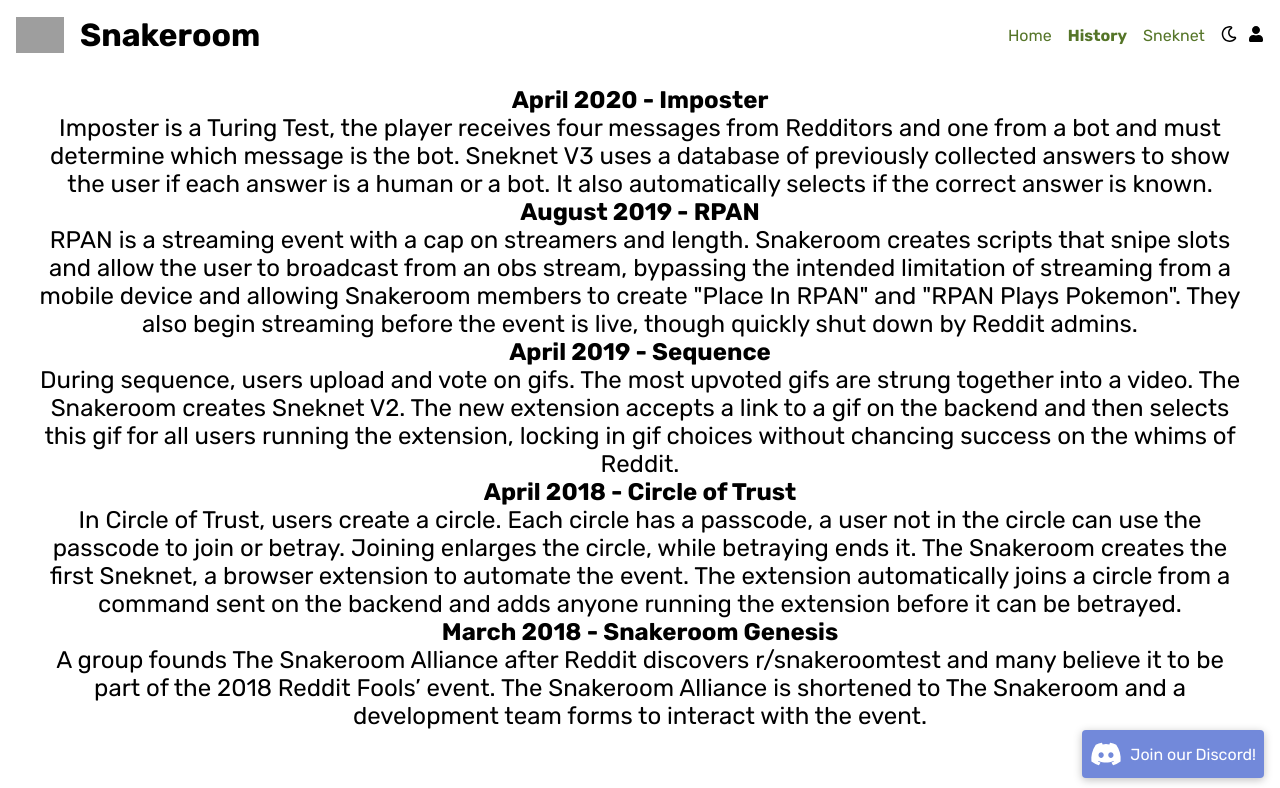
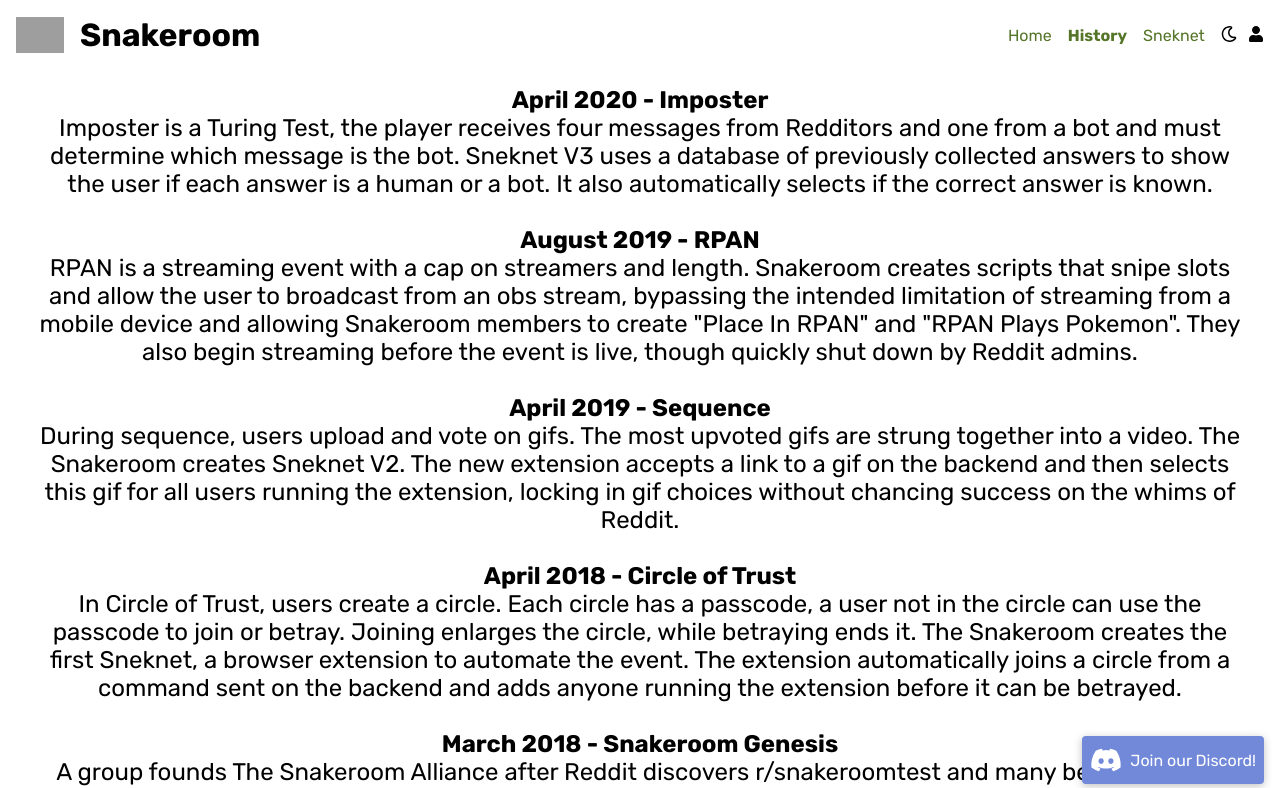
Before and after one commit to Snakeroom/Website, a Next.js app: page /history in a window 1280 px wide. Shown: the top 788 px of the page. Built offline with nearby package versions, Linux system fonts and the light colour scheme; grey boxes are pictures that could not be loaded.

Commit message:
Updated history.js Updated after review by @odensc

```diff
--- a/pages/history.js
+++ b/pages/history.js
@@ -12,52 +12,51 @@
 			<title>History - The Snakeroom</title>
 		</Head>
 		<Body>
-			<p>
 			<strong>April 2020 - Imposter</strong>
 			<br />
-				Imposter is a Turing Test, the player receives four messages
-				from Redditors and one from a bot and must determine which
-				message is the bot. Sneknet V3 uses a database of previously
-				collected answers to show the user if each answer is a human or
-				a bot. It also automatically selects if the correct answer is
-				known.
+			Imposter is a Turing Test, the player receives four messages from
+			Redditors and one from a bot and must determine which message is the
+			bot. Sneknet V3 uses a database of previously collected answers to
+			show the user if each answer is a human or a bot. It also
+			automatically selects if the correct answer is known.
+			<br />
 			<br />
 			<strong>August 2019 - RPAN</strong>
 			<br />
 			RPAN is a streaming event with a cap on streamers and length.
 			Snakeroom creates scripts that snipe slots and allow the user to
-				broadcast from an obs stream, bypassing the intended limitation
-				of streaming from a mobile device and allowing Snakeroom members
-				to create &quot;Place In RPAN&quot; and &quot;RPAN Plays
-				Pokemon&quot;. They also begin streaming before the event is
-				live, though quickly shut down by Reddit admins.
+			broadcast from an obs stream, bypassing the intended limitation of
+			streaming from a mobile device and allowing Snakeroom members to
+			create &quot;Place In RPAN&quot; and &quot;RPAN Plays Pokemon&quot;.
+			They also begin streaming before the event is live, though quickly
+			shut down by Reddit admins.
+			<br />
 			<br />
 			<strong>April 2019 - Sequence</strong>
 			<br />
 			During sequence, users upload and vote on gifs. The most upvoted
-				gifs are strung together into a video. The Snakeroom creates
-				Sneknet V2. The new extension accepts a link to a gif on the
-				backend and then selects this gif for all users running the
-				extension, locking in gif choices without chancing success on
-				the whims of Reddit.
+			gifs are strung together into a video. The Snakeroom creates Sneknet
+			V2. The new extension accepts a link to a gif on the backend and
+			then selects this gif for all users running the extension, locking
+			in gif choices without chancing success on the whims of Reddit.
+			<br />
 			<br />
 			<strong>April 2018 - Circle of Trust</strong>
 			<br />
 			In Circle of Trust, users create a circle. Each circle has a
-				passcode, a user not in the circle can use the passcode to join
-				or betray. Joining enlarges the circle, while betraying ends it.
-				The Snakeroom creates the first Sneknet, a browser extension to
-				automate the event. The extension automatically joins a circle
-				from a command sent on the backend and adds anyone running the
-				extension before it can be betrayed.
+			passcode, a user not in the circle can use the passcode to join or
+			betray. Joining enlarges the circle, while betraying ends it. The
+			Snakeroom creates the first Sneknet, a browser extension to automate
+			the event. The extension automatically joins a circle from a command
+			sent on the backend and adds anyone running the extension before it
+			can be betrayed.
+			<br />
 			<br />
 			<strong>March 2018 - Snakeroom Genesis</strong>
-				<br />A group founds The Snakeroom Alliance after Reddit
-				discovers r/snakeroomtest and many believe it to be part of the
-				2018 Reddit Fools’ event. The Snakeroom Alliance is shortened to
-				The Snakeroom and a development team forms to interact with the
-				event.
-			</p>
+			<br />A group founds The Snakeroom Alliance after Reddit discovers
+			r/snakeroomtest and many believe it to be part of the 2018 Reddit
+			Fools’ event. The Snakeroom Alliance is shortened to The Snakeroom
+			and a development team forms to interact with the upcoming event.
 		</Body>
 	</>
 );
```
Lines whose indentation alone changed are shown as unchanged.
